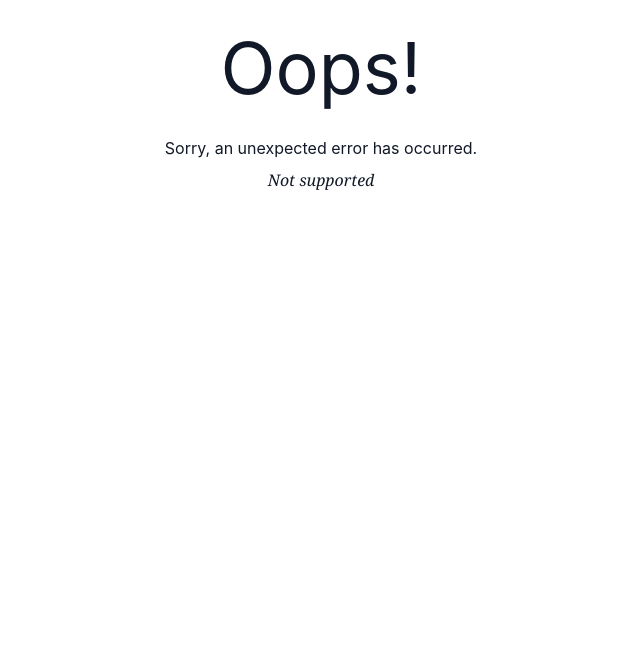
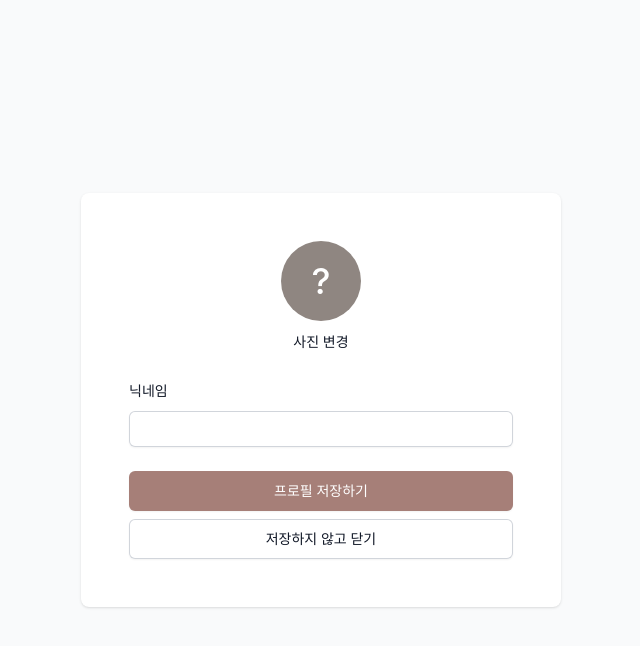
Before and after one commit to jesh-hub/cocoment-webapp, a React (Vite) app: page /profile in a window 1280 px wide. Shown: the top 646 px of the page, without its empty margins (319-959 px from the left). Built offline with nearby package versions, Linux system fonts and the light colour scheme; a web font is replaced by a local one.

Commit message:
Page: popup to update user profile
- custom theme color를 정의했다.
- 팝업 페이지를 하나의 디렉토리로 모았다.

```diff
--- /dev/null
+++ b/src/components/Avatar.tsx
@@ -0,0 +1,31 @@
+import React from 'react';
+
+type AvatarProps = {
+  dataUrl?: string;
+  name: string;
+};
+
+const Avatar = ({ dataUrl, name }: React.PropsWithChildren<AvatarProps>) => {
+  const char = name !== '' ? name.slice(0, 1).toLocaleUpperCase() : '?';
+
+  return (
+    <>
+      {dataUrl && (
+        <img
+          className="inline-block h-20 w-20 rounded-full ring-2 ring-white"
+          src={dataUrl}
+          alt={name}
+        />
+      )}
+      {!dataUrl && (
+        <span className="inline-flex h-20 w-20 items-center justify-center rounded-full bg-ccmt-neutral-200">
+          <span className="text-4xl font-medium leading-none text-white">
+            {char}
+          </span>
+        </span>
+      )}
+    </>
+  );
+};
+
+export default Avatar;
--- /dev/null
+++ b/src/components/Button.tsx
@@ -0,0 +1,42 @@
+import React from 'react';
+
+interface ButtonProps extends React.ButtonHTMLAttributes<HTMLButtonElement> {
+  variant?: 'primary' | 'secondary';
+  size?: 'sm';
+  weight?: 'medium' | 'semibold';
+  fullWidth?: boolean;
+}
+
+const Button = ({
+  type = 'button',
+  variant = 'primary',
+  size = 'sm',
+  weight = 'medium',
+  fullWidth = false,
+  children,
+  onClick,
+}: ButtonProps) => {
+  const THEME = {
+    primary:
+      'bg-ccmt-neutral-300 text-white hover:bg-ccmt-neutral-300/90 focus-visible:outline-ccmt-neutral-400',
+    secondary:
+      'bg-white text-gray-900 shadow-black/5 ring-1 ring-inset ring-gray-300 ring-offset-0 focus-visible:outline-gray-300 hover:bg-gray-50',
+  }[variant];
+  const SIZE = {
+    sm: 'px-3 py-2 text-sm leading-6',
+  }[size];
+
+  return (
+    <button
+      type={type}
+      className={`${
+        fullWidth ? 'flex w-full' : 'inline-flex'
+      } justify-center rounded-md shadow-sm font-${weight} ${THEME} ${SIZE} focus-visible:outline focus-visible:outline-2 focus-visible:outline-offset-2`}
+      onClick={onClick}
+    >
+      {children}
+    </button>
+  );
+};
+
+export default Button;
--- /dev/null
+++ b/src/components/FormControl.tsx
@@ -0,0 +1,65 @@
+import type {
+  InputHTMLAttributes,
+  LabelHTMLAttributes,
+  ReactNode,
+} from 'react';
+
+interface FormLabelProps extends LabelHTMLAttributes<HTMLLabelElement> {
+  pointer?: boolean;
+}
+
+const FormLabel = ({ pointer, children, ...props }: FormLabelProps) => {
+  return (
+    <label
+      className={`text-sm font-medium leading-6 text-gray-900 ${
+        pointer && 'hover:cursor-pointer hover:text-gray-600'
+      }`}
+      {...props}
+    >
+      {children}
+    </label>
+  );
+};
+
+interface FormInputProps extends InputHTMLAttributes<HTMLInputElement> {}
+
+const FormInput = ({ id, name, hidden, ...props }: FormInputProps) => {
+  if (hidden) return <input id={id} name={name || id} hidden {...props} />;
+  return (
+    <input
+      id={id}
+      name={name || id}
+      className="block w-full rounded-md border-0 px-2 py-1.5 text-gray-900 shadow-sm ring-1 ring-inset ring-gray-300 placeholder:text-gray-400 focus:ring-2 focus:ring-inset focus:ring-ccmt-neutral-300 focus-visible:outline-ccmt-neutral-200 sm:text-sm sm:leading-6"
+      {...props}
+    />
+  );
+};
+
+interface FormControlProps extends InputHTMLAttributes<HTMLInputElement> {
+  outer?: (children: ReactNode) => ReactNode;
+  label: string;
+  hidden?: boolean;
+}
+
+const FormControl = ({
+  outer,
+  id,
+  label,
+  hidden = false,
+  ...props
+}: FormControlProps) => {
+  const FormControlContent = (
+    <>
+      <FormLabel htmlFor={id} pointer={hidden}>
+        {label}
+      </FormLabel>
+      <FormInput id={id} hidden={hidden} {...props} />
+    </>
+  );
+
+  if (outer) return outer(FormControlContent);
+  return FormControlContent;
+};
+
+export default FormControl;
+export { FormLabel, FormInput };
--- /dev/null
+++ b/src/hooks/useOpener.ts
@@ -0,0 +1,41 @@
+import { useEffect } from 'react';
+
+const useOpener = <T>(onReceiveMessage?: (data: T) => void) => {
+  const postMessage = <V>(data: V) => {
+    if (window.opener !== null)
+      // 중요한 정보를 주고받지 말자. 정확한 uri를 target origin으로 설정할 수 없는 상황이다.
+      window.opener.postMessage(data, '*');
+  };
+
+  const close = () => {
+    window.close();
+  };
+
+  useEffect(() => {
+    if (onReceiveMessage === undefined) return;
+
+    const handleReceiveMessage = ({
+      // origin,
+      data,
+      source,
+    }: MessageEvent<T>) => {
+      // console.log(origin);
+      if (source !== window.opener) return;
+
+      // console.log('onReceiveMessage', data);
+      onReceiveMessage(data);
+    };
+
+    addEventListener('message', handleReceiveMessage);
+    return () => {
+      removeEventListener('message', handleReceiveMessage);
+    };
+  }, []);
+
+  return {
+    close,
+    postMessage,
+  };
+};
+
+export default useOpener;
--- a/src/hooks/useResizeHandler.ts
+++ b/src/hooks/useResizeHandler.ts
@@ -1,6 +1,6 @@
 import { useEffect, useRef, useState } from 'react';
 
-export const useResizeHandler = <T>(action: () => T) => {
+const useResizeHandler = <T>(action: () => T) => {
   const [target, setTarget] = useState<T>(action());
   const resizeTimeoutId = useRef<NodeJS.Timeout>();
 
@@ -20,3 +20,5 @@ export const useResizeHandler = <T>(action: () => T) => {
 
   return target;
 };
+
+export default useResizeHandler;
--- a/src/main.tsx
+++ b/src/main.tsx
@@ -2,7 +2,8 @@ import React from 'react';
 import ReactDOM from 'react-dom/client';
 import { createBrowserRouter, RouterProvider } from 'react-router-dom';
 import ErrorPage from 'src/ErrorPage.tsx';
-import LoginApp from 'src/LoginApp.tsx';
+import LoginApp from 'src/popups/LoginApp';
+import UserProfile from 'src/popups/UserProfile';
 import 'src/index.css';
 
 const router = createBrowserRouter([
@@ -15,6 +16,7 @@ const router = createBrowserRouter([
     },
   },
   { path: '/login', element: <LoginApp /> },
+  { path: '/profile', element: <UserProfile /> },
 ]);
 
 ReactDOM.createRoot(document.getElementById('root')!).render(
--- a/src/LoginApp.tsx
+++ b/src/popups/LoginApp.tsx
@@ -1,14 +1,14 @@
 import { Google } from 'src/components/Icons';
-import { useResizeHandler } from 'src/hooks/useResizeHandler';
+import useOpener from 'src/hooks/useOpener';
+import useResizeHandler from 'src/hooks/useResizeHandler';
 
 function LoginApp() {
   const outerHeight = useResizeHandler(() => window.innerHeight);
+  const { close, postMessage } = useOpener();
 
-  const selectProvider = async (provider: string) => {
-    if (window.opener !== null)
-      // 중요한 정보를 주고받지 말자. 정확한 uri를 target origin으로 설정할 수 없는 상황이다.
-      window.opener.postMessage({ provider }, '*');
-    window.close();
+  const selectProvider = (provider: string) => {
+    postMessage({ provider });
+    close();
   };
 
   return (
--- /dev/null
+++ b/src/popups/UserProfile.tsx
@@ -0,0 +1,101 @@
+import { useEffect, useState } from 'react';
+import Avatar from 'src/components/Avatar';
+import Button from 'src/components/Button';
+import FormControl from 'src/components/FormControl';
+import useOpener from 'src/hooks/useOpener';
+import useResizeHandler from 'src/hooks/useResizeHandler';
+
+function LoginApp() {
+  const outerHeight = useResizeHandler(() => window.innerHeight);
+
+  const { close, postMessage } = useOpener<{
+    nickname?: string;
+  }>(({ nickname }) => {
+    if (window.opener === null) return;
+    setNickname(nickname || '');
+  });
+  const [avatar, setAvatar] = useState<File>();
+  const [avatarDataUrl, setAvatarDataURL] = useState<string>('');
+  const [nickname, setNickname] = useState('');
+
+  const handleChangeAvatar = async (e: React.ChangeEvent<HTMLInputElement>) => {
+    // TODO 에러 처리
+    const [file] = e.target.files || [];
+
+    if (file === undefined) throw new Error('파일을 다시 확인해주세요.');
+    if (!file.type.startsWith('image/'))
+      throw new Error('이미지 파일만 첨부할 수 있어요.');
+
+    const reader = new FileReader();
+    await new Promise<void>((resolve, reject) => {
+      reader.onload = () => resolve();
+      reader.onerror = (event: ProgressEvent<FileReader>) => {
+        if (event.target?.error) reject(event.target.error);
+        else reject(new Error('첨부하신 이미지 파일을 처리할 수 없습니다.'));
+      };
+      reader.readAsDataURL(file);
+    });
+    if (reader.result !== null) setAvatarDataURL(reader.result as string);
+    setAvatar(file);
+  };
+
+  useEffect(() => {
+    postMessage({ init: true });
+  }, []);
+
+  return (
+    <div
+      className="flex w-full items-center justify-center bg-gray-50"
+      style={{ height: outerHeight + 'px' }}
+    >
+      <div className="w-4/5 bg-white px-6 py-12 shadow sm:mx-auto sm:h-auto sm:w-[480px] sm:rounded-lg sm:px-12">
+        <form
+          className="space-y-6"
+          onSubmit={e => {
+            e.preventDefault();
+            postMessage({ avatar, nickname });
+            close();
+          }}
+        >
+          <div className="text-center">
+            <Avatar dataUrl={avatarDataUrl} name={nickname} />
+            <div className="mt-2">
+              <label
+                htmlFor="avatar"
+                className="text-sm font-medium leading-6 text-gray-900 hover:cursor-pointer hover:text-gray-600"
+              >
+                사진 변경
+              </label>
+              <input
+                id="avatar"
+                name="avatar"
+                type="file"
+                accept="image/*"
+                className="hidden"
+                onChange={handleChangeAvatar}
+              />
+            </div>
+          </div>
+          <FormControl
+            outer={children => <div className="space-y-2">{children}</div>}
+            id="nickname"
+            type="text"
+            label="닉네임"
+            value={nickname}
+            onChange={({ target: { value } }) => setNickname(value)}
+          />
+          <div className="space-y-2">
+            <Button type="submit" variant="primary" fullWidth>
+              프로필 저장하기
+            </Button>
+            <Button variant="secondary" fullWidth onClick={close}>
+              저장하지 않고 닫기
+            </Button>
+          </div>
+        </form>
+      </div>
+    </div>
+  );
+}
+
+export default LoginApp;
--- a/tailwind.config.js
+++ b/tailwind.config.js
@@ -6,6 +6,13 @@ export default {
       fontFamily: {
         roboto: ['"Roboto"', '"Noto Sans KR"'],
       },
+      colors: {
+        // https://www.shutterstock.com/ko/blog/101-free-color-combinations-design-inspiration/
+        'ccmt-neutral-100': '#e1dcd9',
+        'ccmt-neutral-200': '#8f8681',
+        'ccmt-neutral-300': '#a67f78',
+        'ccmt-neutral-400': '#32435f',
+      },
     },
   },
   plugins: [],
```
